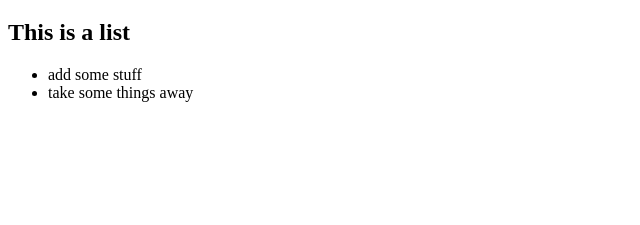
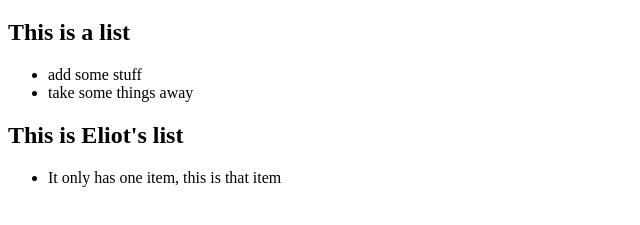
Before and after one commit to shelleyeti/git-flow-practice, a plain HTML site: page index.html in a window 1280 px wide. Shown: the part 61-286 px from the top of the page, without its empty margins (0-640 px from the left). Drawn offline with Linux system fonts and the light colour scheme.

Commit message:
first commit -ec

```diff
--- a/index.html
+++ b/index.html
@@ -17,5 +17,10 @@
         <li>add some stuff</li>
         <li>take some things away</li>
     </ul>
+
+    <h2>This is Eliot's list</h2>
+    <ul>
+        <li>It only has one item, this is that item</li>
+    </ul>
 </body>
 </html>
```
